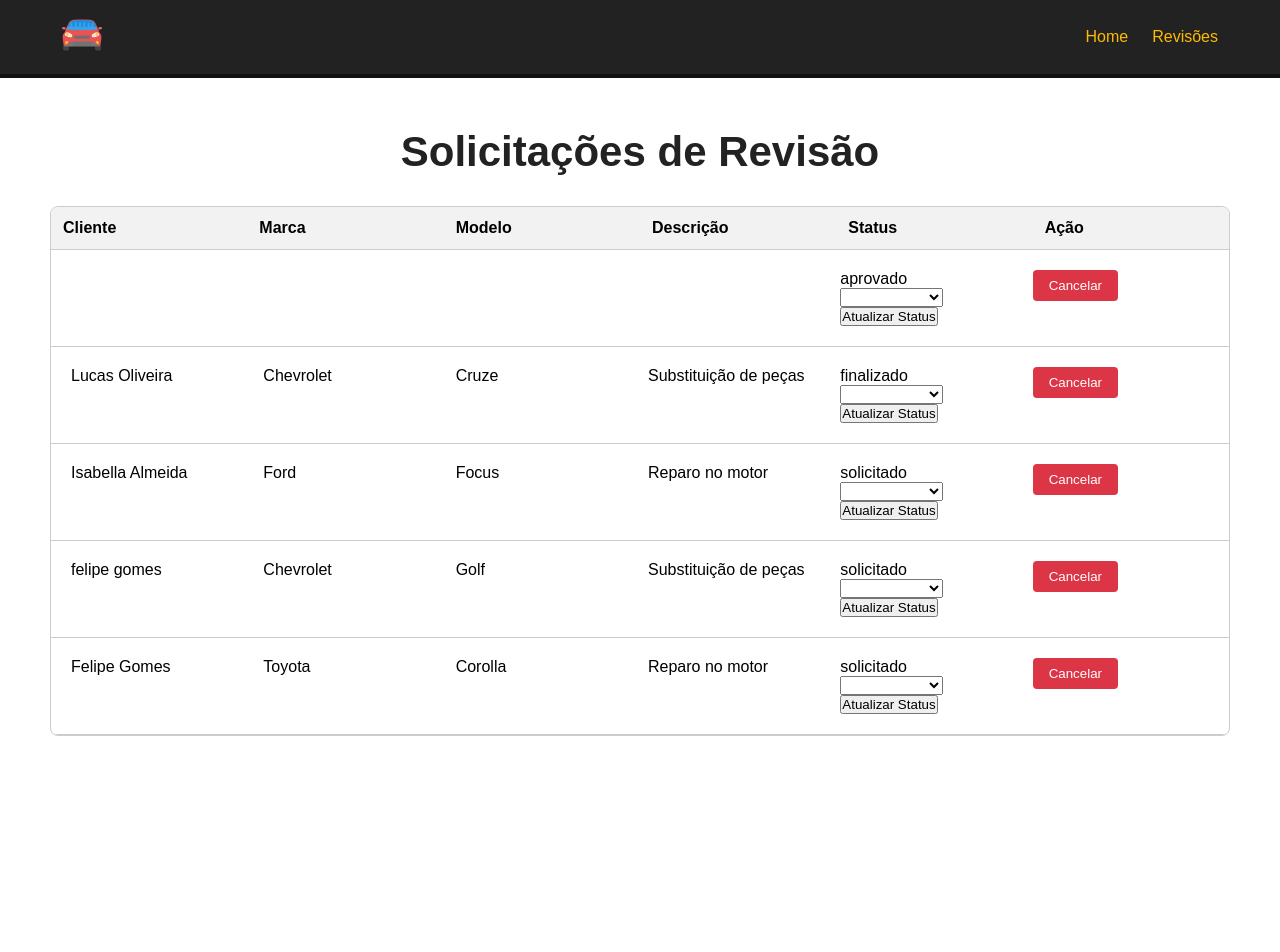
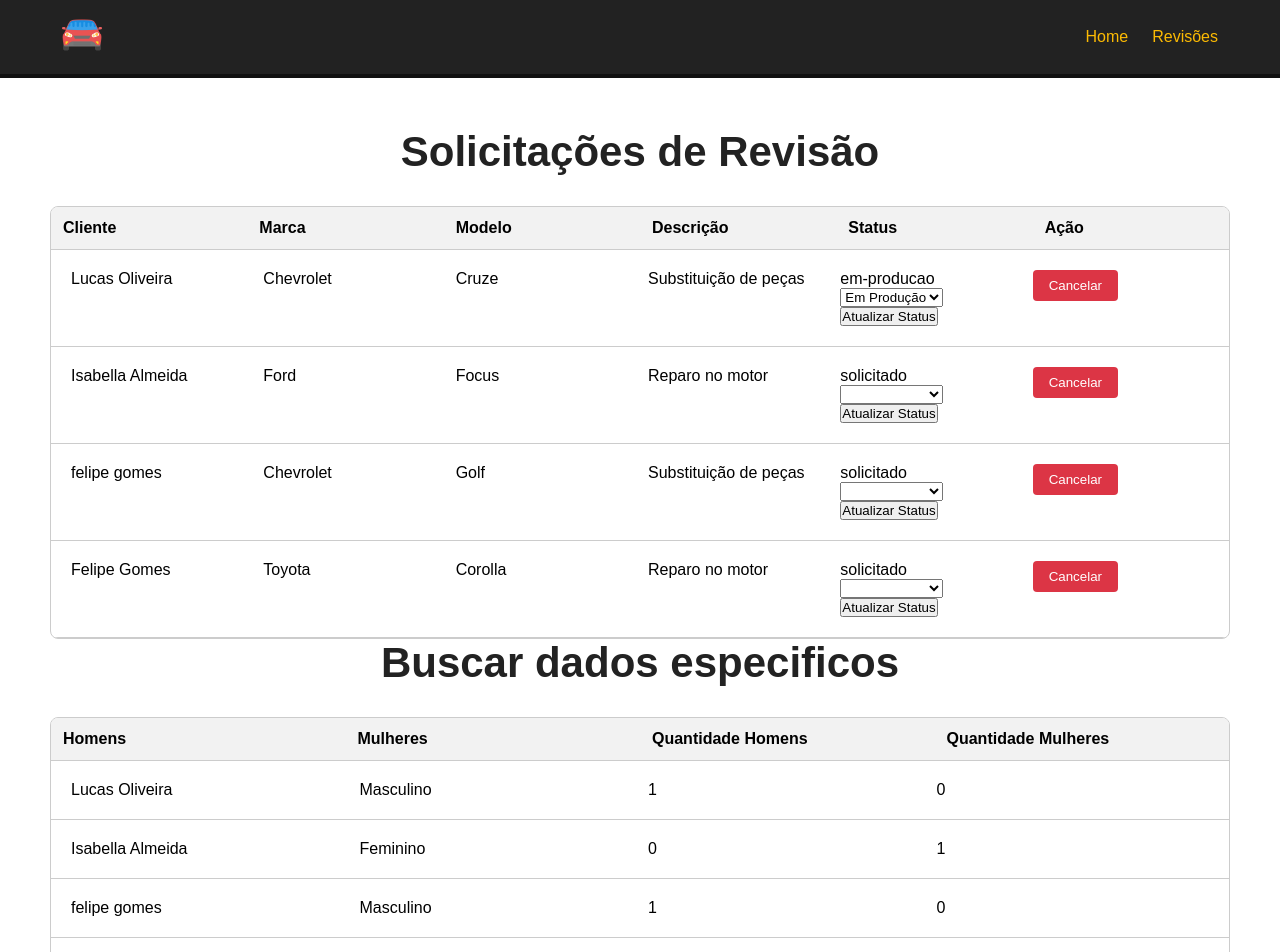
Before and after one commit to Felipe-Gs/projeto-vue, a Vue app: page /Carros in a window 1280 px wide. Shown: the top 952 px of the page. Before the commit the page ends 800 px from the top, so only its background shows below. Built offline with nearby package versions, Linux system fonts and the light colour scheme; data requests are answered from the project's data file.

Commit message:
feat: requisicao de quantidade de ususarios

```diff
--- a/db/db.json
+++ b/db/db.json
@@ -1,9 +1,5 @@
 {
   "veiculos": [
-    {
-      "status": "aprovado",
-      "id": "abc123"
-    },
     {
       "id": "def456",
       "marca": "Chevrolet",
@@ -13,7 +9,8 @@
       "ano": "2019",
       "sexo": "Masculino",
       "descricao": "Substituição de peças",
-      "status": "finalizado"
+      "status": "em-producao",
+      "novoStatus": "em-producao"
     },
     {
       "id": "ghi789",
--- a/src/views/CarrosView.vue
+++ b/src/views/CarrosView.vue
@@ -2,6 +2,37 @@
     <div class="main-container">
       <h1>Solicitações de Revisão</h1>
       <Dashboard />
+      <h1>Buscar dados especificos</h1>
+      <div id="carros-table">
+        <div class="table-container">
+            <div id="carros-table-heading" class="table-row">
+                <div>Homens</div>
+                <div>Mulheres</div>
+
+                <div>Quantidade Homens</div>
+                <div>Quantidade Mulheres</div>
+            </div>
+
+            <div id="carros-table-rows">
+            <!-- <div v-for="veiculo in veiculos" :key="veiculo.id" class="table-row"> -->
+              <div id="carros-table-rows">
+          <div v-for="veiculo in veiculos" :key="veiculo.id" class="table-row">
+            <div class="carros-table-row">
+              <div class="customer-info">
+                <div>{{ veiculo.nome }}</div>
+                <div>{{ veiculo.sexo }}</div>
+                <div>{{ veiculo.sexo === 'Masculino' ? 1 : 0 }}</div>
+                <div>{{ veiculo.sexo === 'Feminino' ? 1 : 0 }}</div>
+              </div>
+            </div>
+          </div>
+        </div>
+        <!-- </div> -->
+        </div>
+        </div>
+
+
+    </div>
     </div>
 </template>
 
@@ -11,6 +42,27 @@ import Dashboard from '../components/Dashboard.vue';
     name: "CarrosView",
     components:{
       Dashboard
+    },
+    data(){
+      return {
+        veiculos:[]
+
+      }
+    },
+    methods:{
+      async getCarros() {
+        try {
+          const req = await fetch('http://localhost:3000/veiculos/');
+          const data = await req.json();
+          this.veiculos = data;
+          console.log(data);
+        } catch (error) {
+          console.error('Erro ao obter os carros:', error);
+        }
+      }
+    },
+    mounted(){
+      this.getCarros()
     }
   }
 </script>
```
